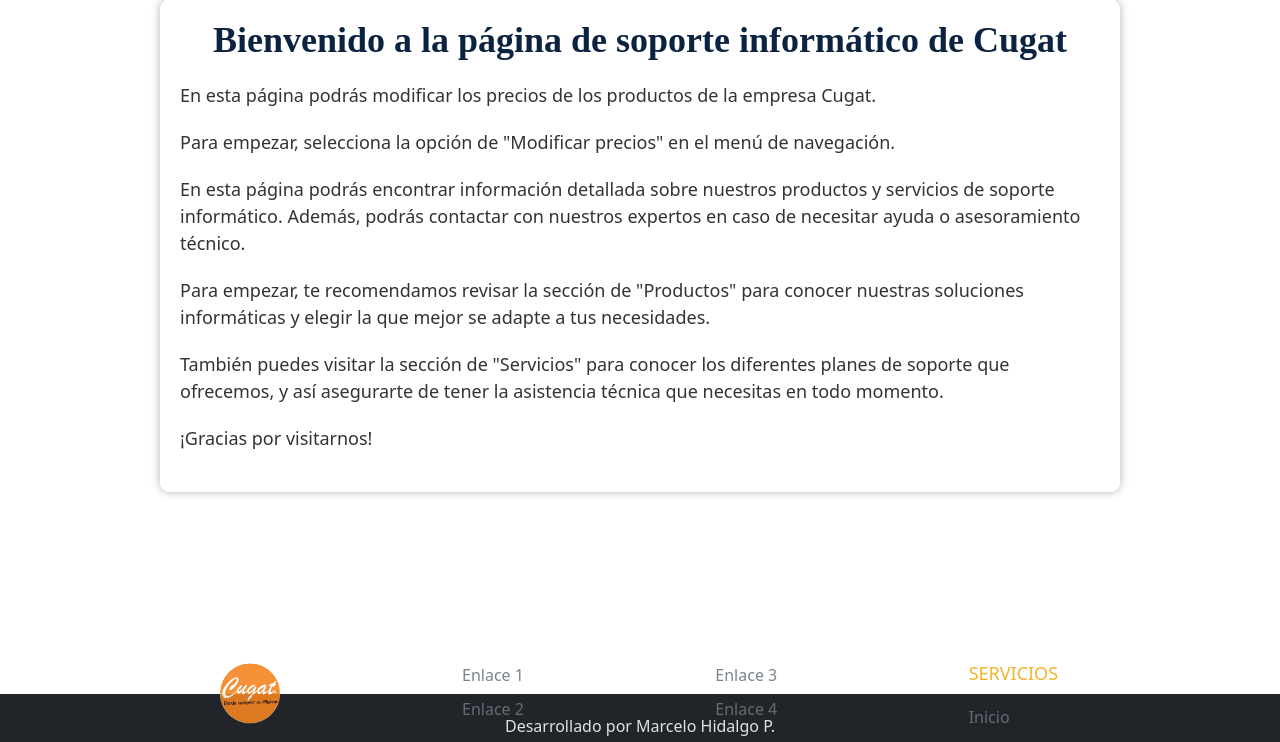
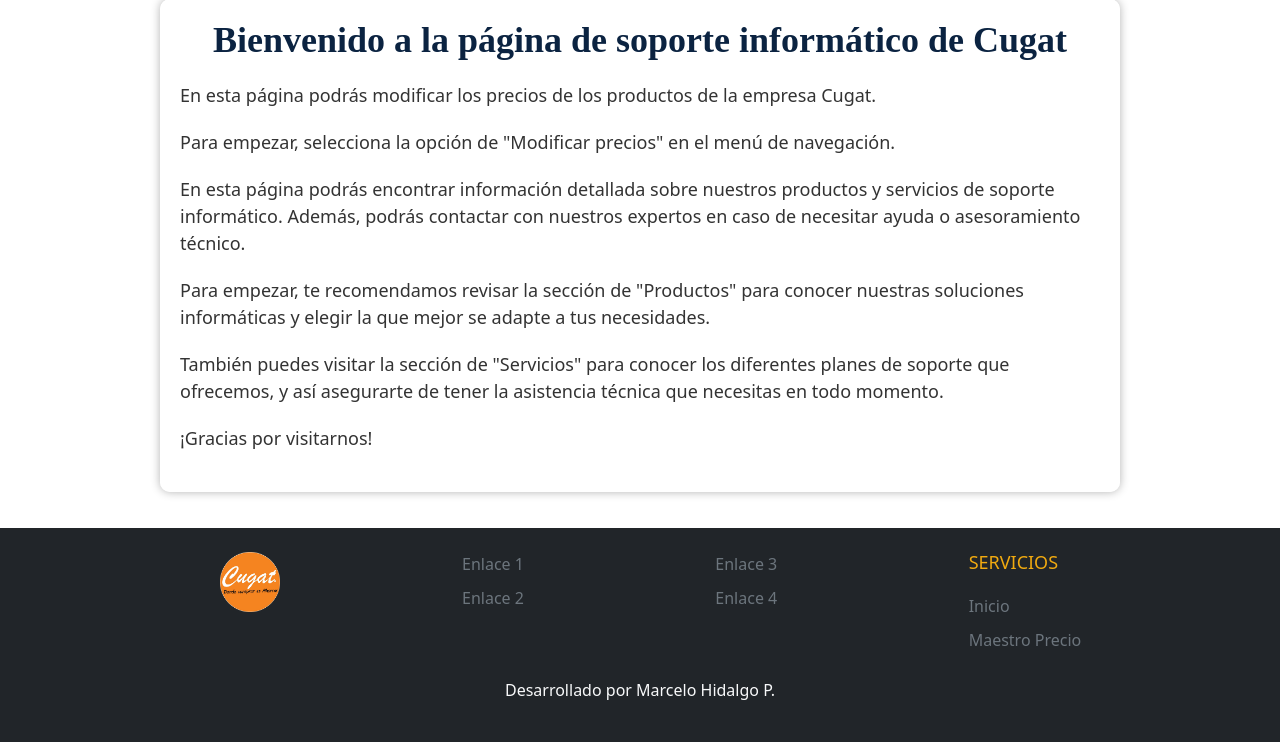
Before and after one commit to Idarugo/Cugat, a PHP site: page /pages/index.php in a window 1280 px wide. Shown: the part 149-891 px from the top of the page. Run offline with PHP 8.4, Linux system fonts and the light colour scheme; some libraries are stand-ins or nearby versions.

Commit message:
mini fix

```diff
--- a/assets/styles/main.css
+++ b/assets/styles/main.css
@@ -1,6 +1,6 @@
 @import url("https://cdnjs.cloudflare.com/ajax/libs/font-awesome/5.15.3/css/all.min.css");
 @import url("./components/header.css");
-@import url("../components/footer.css");
+@import url("./components/footer.css");
 
 /*
 body {
@@ -85,7 +85,7 @@ body {
   height: 100%;
 }
 
-.container {
+.container1 {
   position: relative;
 
   position: absolute;
--- a/index.php
+++ b/index.php
@@ -13,7 +13,7 @@
 </head>
 
 <body class="fondo-login">
-    <div class="container">
+    <div class="container container1">
         <div class="row">
             <div class="col-md-6 mx-auto py-4 form-login">
                 <h1 class="text-center titulo">Inicio de Sesion</h1>
```
